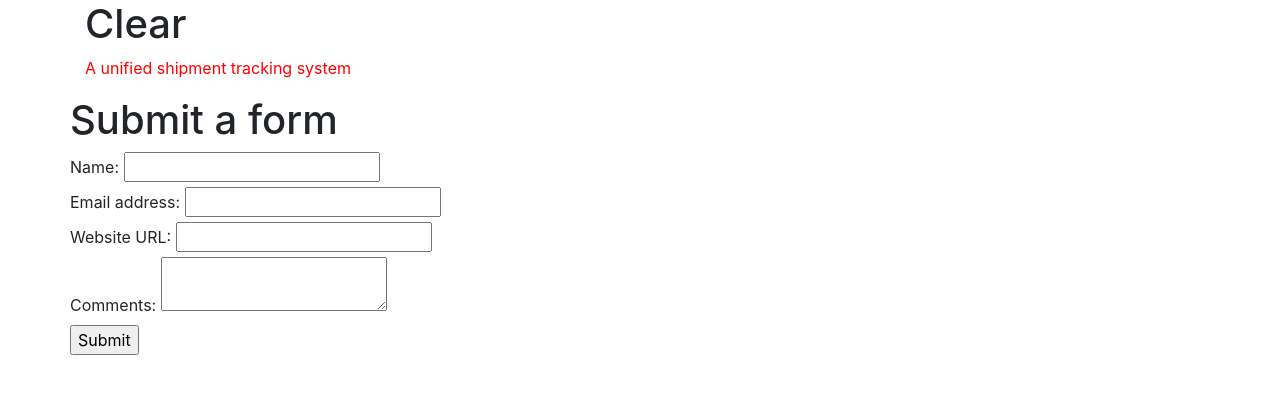
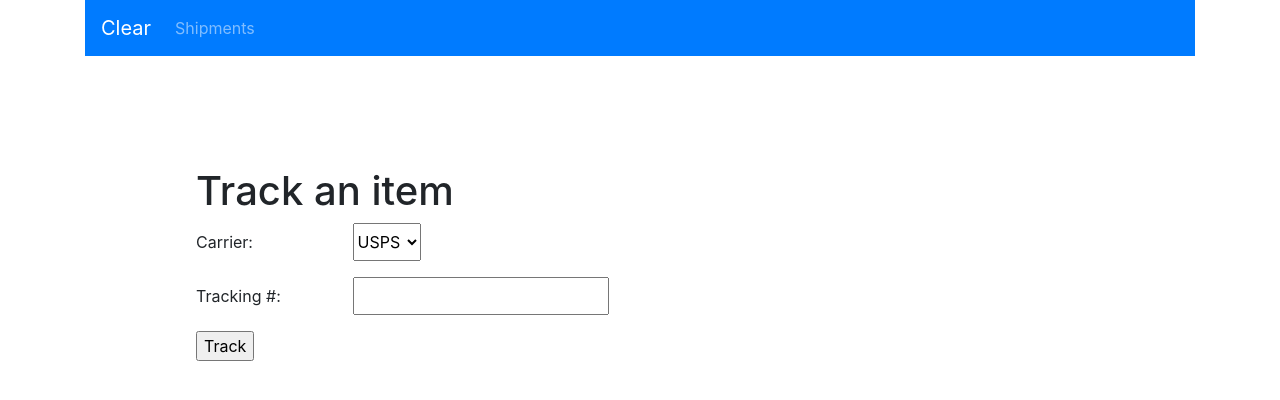
Before and after one commit to imsteev/clear, a Flask app: page / in a window 1280 px wide. Shown: the top 400 px of the page. Run offline with Flask 2, Linux system fonts and the light colour scheme; style sheets or scripts are compiled from the project's sources; some libraries are stand-ins or nearby versions.

Commit message:
skeleton form for tracking item

```diff
--- a/static/style/css/style.css
+++ b/static/style/css/style.css
@@ -1,4 +1,13 @@
-.description {
+.slogan {
   color: red; }
 
+.tracking {
+  margin-top: 10%;
+  margin-left: 10%;
+  outline: none; }
+  .tracking .track-item-form {
+    text-align: left; }
+    .tracking .track-item-form input:focus, .tracking .track-item-form select {
+      outline: none; }
+
 /*# sourceMappingURL=style.css.map */
--- a/static/style/scss/style.scss
+++ b/static/style/scss/style.scss
@@ -1,3 +1,17 @@
-.description {
+
+.slogan {
     color: red;
 }
+
+.tracking {
+    margin-top: 10%;
+    margin-left: 10%;
+    outline: none;
+
+    .track-item-form {
+        text-align: left;
+        input:focus, select {
+            outline: none;
+        }
+    }
+}
--- a/templates/form.html
+++ b/templates/form.html
@@ -1,26 +1,16 @@
-<html>
-  <head>
-    <title>Submit a form</title>
-   <link rel="stylesheet" type="text/css" href="/static/style.css">
-  </head>
-  <body>
-    <div id="container">
-      <div class="pagetitle">
-        <h1>Submit a form</h1>
-      </div>
-      <div id="main">
-        <form method="post" action="{{ url_for('submitted_form') }}">
-          <label for="name">Name:</label>
-          <input type="text" name="name"><br />
-          <label for="email">Email address:</label>
-          <input type="email" name="email"><br />
-          <label for="site_url">Website URL:</label>
-          <input type="url" name="site_url"><br />
-          <label for="comments">Comments:</label>
-          <textarea name="comments"></textarea><br />
-          <input type="submit">
-        </form>
-      </div>
+<form>
+    <div class='form-group row'>
+        <label for='carrier' class='col-2 col-form-label'>Carrier:</label>
+        <select name='carrier'>
+            <option value='usps'>USPS</option>
+            <option value='ups'>UPS</option>
+            <option value='fedex'>Fedex</option>
+            <option value='dhl'>DHL</option>
+        </select>
     </div>
-  </body>
-</html>
+    <div class='form-group row'>
+        <label class='col-2 col-form-label' for='trackingid'>Tracking #:</label>
+        <input type='text' name='trackingid'>
+    </div>
+    <input type='submit' value='Track'>
+</form>
--- a/templates/index.html
+++ b/templates/index.html
@@ -8,10 +8,21 @@
   </head>
   <body>
     <div class="container">
-        <h1>Clear</h1>
-        <p class='description'>A unified shipment tracking system</p>
-        <div class="row">
-            {% include 'form.html' %}
+        <!-- A grey horizontal navbar that becomes vertical on small screens -->
+        <nav class="navbar navbar-expand-sm bg-primary navbar-dark">
+            <!-- Links -->
+            <a class="navbar-brand" href="#">Clear</a>
+            <ul class="navbar-nav">
+                <li class="nav-item">
+                <a class="nav-link" href="#">Shipments</a>
+                </li>
+            </ul>
+        </nav>
+        <div class='tracking'>
+            <div class='track-item-form'>
+                <h1>Track an item</h1>
+                {% include 'form.html' %}
+            </div>
         </div>
     </div>
   </body>
```
Also changed, not shown: 1 other file.
